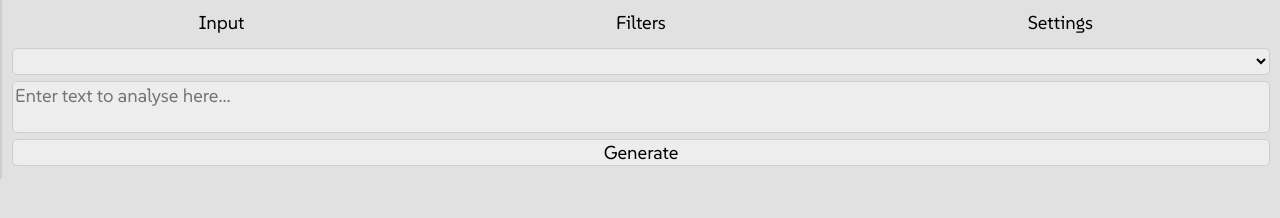
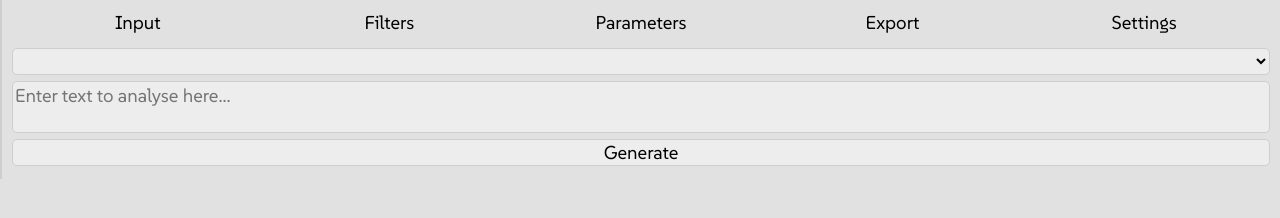
Before and after one commit to akingulfidan/Rhyme_Mapper, a plain HTML site: page rhyme_mapper/frontend/index.html in a window 1280 px wide. Drawn offline with Linux system fonts and the light colour scheme; no server answers.

Commit message:
Added tabs for parameters and export settings

```diff
--- a/rhyme_mapper/frontend/index.html
+++ b/rhyme_mapper/frontend/index.html
@@ -12,6 +12,8 @@
       <div id="tabs">
         <button class="TabButton" data-tab="input">Input</button>
         <button class="TabButton" data-tab="filters">Filters</button>
+        <button class="TabButton" data-tab="parameters">Parameters</button>
+        <button class="TabButton" data-tab="export">Export</button>
         <button class="TabButton" data-tab="settings">Settings</button>
       </div>
 
@@ -25,6 +27,7 @@
       </div>
 
       <div id="filters" class="TabContent" hidden>
+        <div class="InputRow">
           <label for="chainLength"
             >Minimum Rhyme Chain Length:
             <span id="chainLengthFilterValue">0</span></label
@@ -38,7 +41,9 @@
             value="0"
           />
         </div>
+      </div>
       <div id="settings" class="TabContent" hidden>
+        <div class="InputRow">
           <label for="theme">Theme:</label>
           <select id="theme">
             <option>System</option>
@@ -47,6 +52,13 @@
           </select>
         </div>
       </div>
+      <div id="parameters" class="TabContent" hidden>
+
+      </div>
+      <div id="export" class="TabContent" hidden>
+
+      </div>
+    </div>
   </body>
 
   <script type="module" src="js/main.js"></script>
```
Lines whose indentation alone changed are shown as unchanged.
